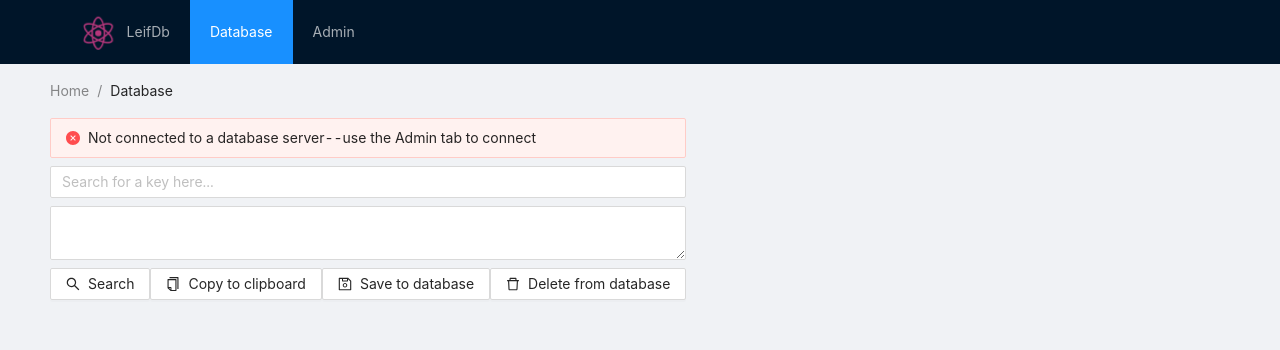
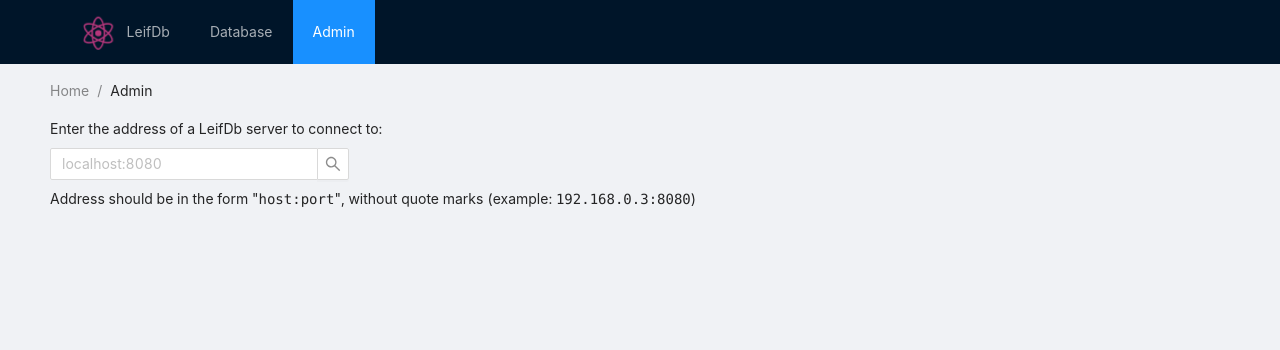
Before and after one commit to btmorr/leifdb, a React (Create React App) app in the folder ui/: page / in a window 1280 px wide. Shown: the top 350 px of the page. Built offline with nearby package versions, Linux system fonts and the light colour scheme.

Commit message:
Add connection validation and display status card / bar

```diff
--- a/ui/src/App.css
+++ b/ui/src/App.css
@@ -19,6 +19,11 @@
   color: #61dafb;
 }
 
+.site-card-border-less-wrapper {
+  padding: 30px;
+  background: #ececec;
+}
+
 @keyframes App-logo-spin {
   from {
     transform: rotate(0deg);
--- a/ui/src/App.tsx
+++ b/ui/src/App.tsx
@@ -1,7 +1,7 @@
 import React, { FunctionComponent, useState } from 'react';
 import logo from './logo.svg';
-import { Layout, Menu, Breadcrumb, Input, Button, Space, Alert } from 'antd';
-import { SearchOutlined, CopyOutlined, SaveOutlined, DeleteOutlined } from '@ant-design/icons';
+import { Layout, Menu, Breadcrumb, Input, Button, Space, Alert, Card } from 'antd';
+import { SearchOutlined, CopyOutlined, SaveOutlined, DeleteOutlined, CheckCircleFilled, WarningFilled } from '@ant-design/icons';
 // import * as scp from 'scale-color-perceptual';
 import './App.css';
 
@@ -9,16 +9,16 @@
 const { TextArea, Search } = Input;
 
 interface DbPageProps {
-  host: string;
+  host: Server;
 }
 
 function DatabasePage(props: DbPageProps) {
   const [searchResult, setSearchResult] = useState("");
 
   function connectHeader() {
-    if (props.host) {
+    if (props.host.address) {
       return (
-        <span>Connected to: <code>{props.host}</code></span>
+        <span>{props.host.healthy ? <span><CheckCircleFilled /> Connected to</span> : <span><WarningFilled /> Could not connect to</span>} <code>{props.host.address}</code></span>
       )
     }
     return (
@@ -28,7 +28,7 @@
 
   const searchHandler: React.KeyboardEventHandler<HTMLInputElement> = (event: React.KeyboardEvent<HTMLInputElement>) => {
     let target = event.target as HTMLInputElement;
-    const query = `http://${props.host}/db/${target.value}`
+    const query = `http://${props.host.address}/db/${target.value}`
     console.log("GET " + query)
     fetch(query)
       .then(response => response.text())
@@ -63,15 +63,36 @@
 }
 
 interface AdminPageProps {
-  setHost: React.Dispatch<React.SetStateAction<string>>;
+  currentHost: Server;
+  setHost: React.Dispatch<React.SetStateAction<Server>>;
 }
 
 function AdminPage(props:AdminPageProps) {
 
-  function tryConnect(address: string, handler: React.Dispatch<React.SetStateAction<string>>) {
+  function tryConnect(address: string, handler: React.Dispatch<React.SetStateAction<Server>>) {
     const query = `http://${address}/health`
     fetch(query)
-      .then(res => handler(address));
+      .then(res => {
+        if (!res.ok) {
+          throw Error(res.statusText);
+        }
+        return res;
+      })
+      .then(res => handler({address: address, healthy: res.ok}))
+      .catch(() => handler({address: address, healthy: false}));
+  }
+
+  function buildCard() {
+    if (props.currentHost.address) {
+      return (
+        <div className="site-card-border-less-wrapper">
+          <Card title="LeifDb server" size="small" style={{ width: 300 }}>
+            <p>Host: <code>{props.currentHost.address}</code></p>
+            <p>Status: {props.currentHost.healthy ? <span><CheckCircleFilled /> Connected</span> : <span><WarningFilled /> Could not connect</span>}</p>
+          </Card>
+        </div>
+      )
+    }
   }
 
   return (
@@ -86,6 +107,7 @@
         Address should be in the form "<code>host:port</code>",
         without quote marks (example: <code>192.168.0.3:8080</code>)
       </span>
+      {buildCard()}
     </Space>
   )
 }
@@ -102,17 +124,23 @@
 
 interface AppContentProps {
   page: Page;
-  host: string;
-  setHost: React.Dispatch<React.SetStateAction<string>>;
+}
+
+interface Server {
+  address: string;
+  healthy: boolean;
 }
 
 function AppContent(props:AppContentProps) {
+  const [host, setHost] = useState({address: "", healthy: false});
+
   const pages: Record<Page, JSX.Element> = {
     Home: <HomePage />,
     Database: <DatabasePage
-      host={props.host}/>,
+      host={host}/>,
     Admin: <AdminPage
-      setHost={props.setHost}/>
+      currentHost={host}
+      setHost={setHost}/>
   };
 
   return (
@@ -162,9 +190,8 @@
   )
 }
 
-const App:FunctionComponent<{ initialPage?: Page }> = ({ initialPage = "Database" }) => {
+const App:FunctionComponent<{ initialPage?: Page }> = ({ initialPage = "Admin" }) => {
   const [currentPage, setCurrentPage] = useState(initialPage);
-  const [host, setHost] = useState("");
   // Get currently selected header tab and send it to AppContent props
   // to choose which page content to display
 
@@ -179,8 +206,6 @@
       />
       <AppContent
         page={currentPage}
-        host={host}
-        setHost={setHost}
       />
       <AppFooter />
     </Layout>
```
